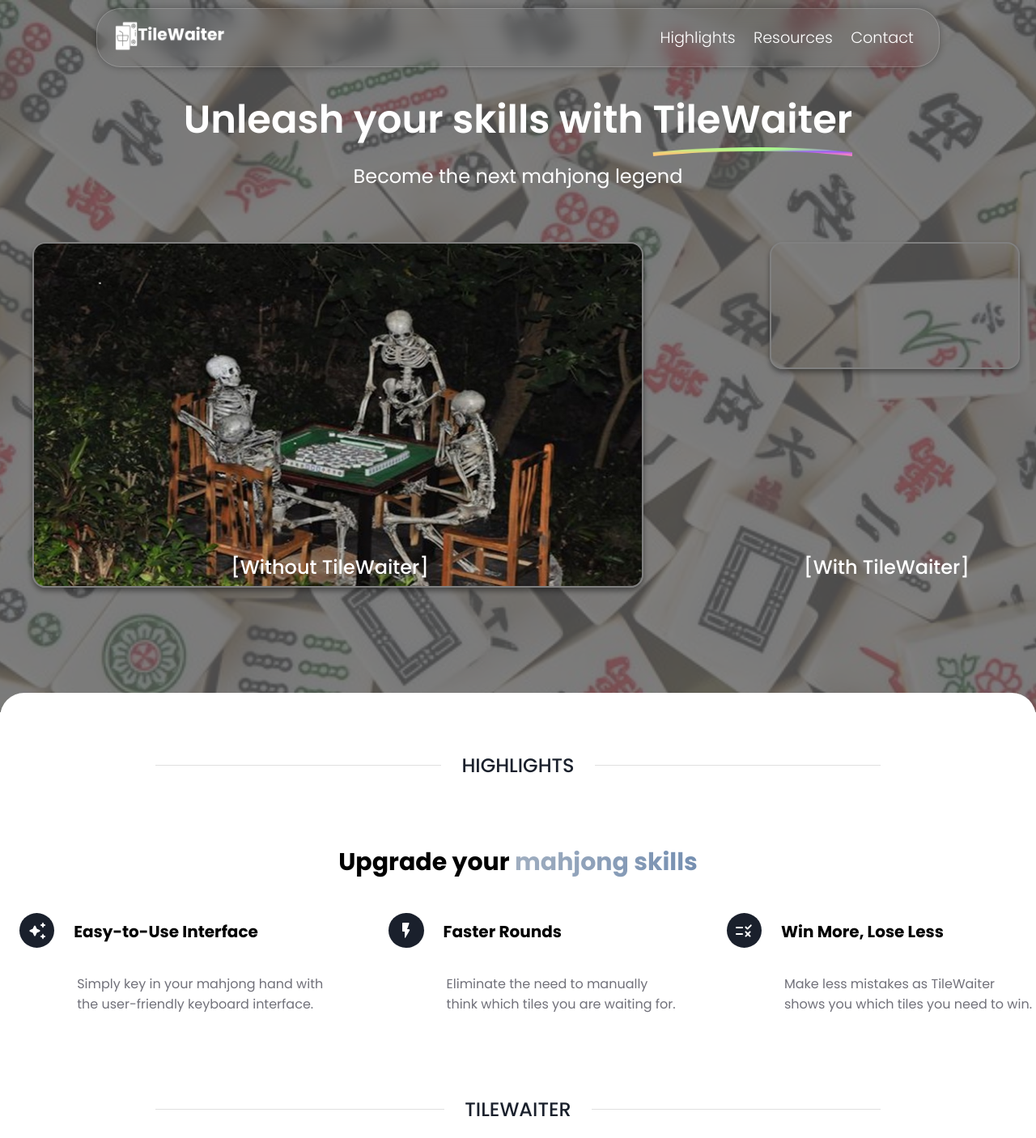
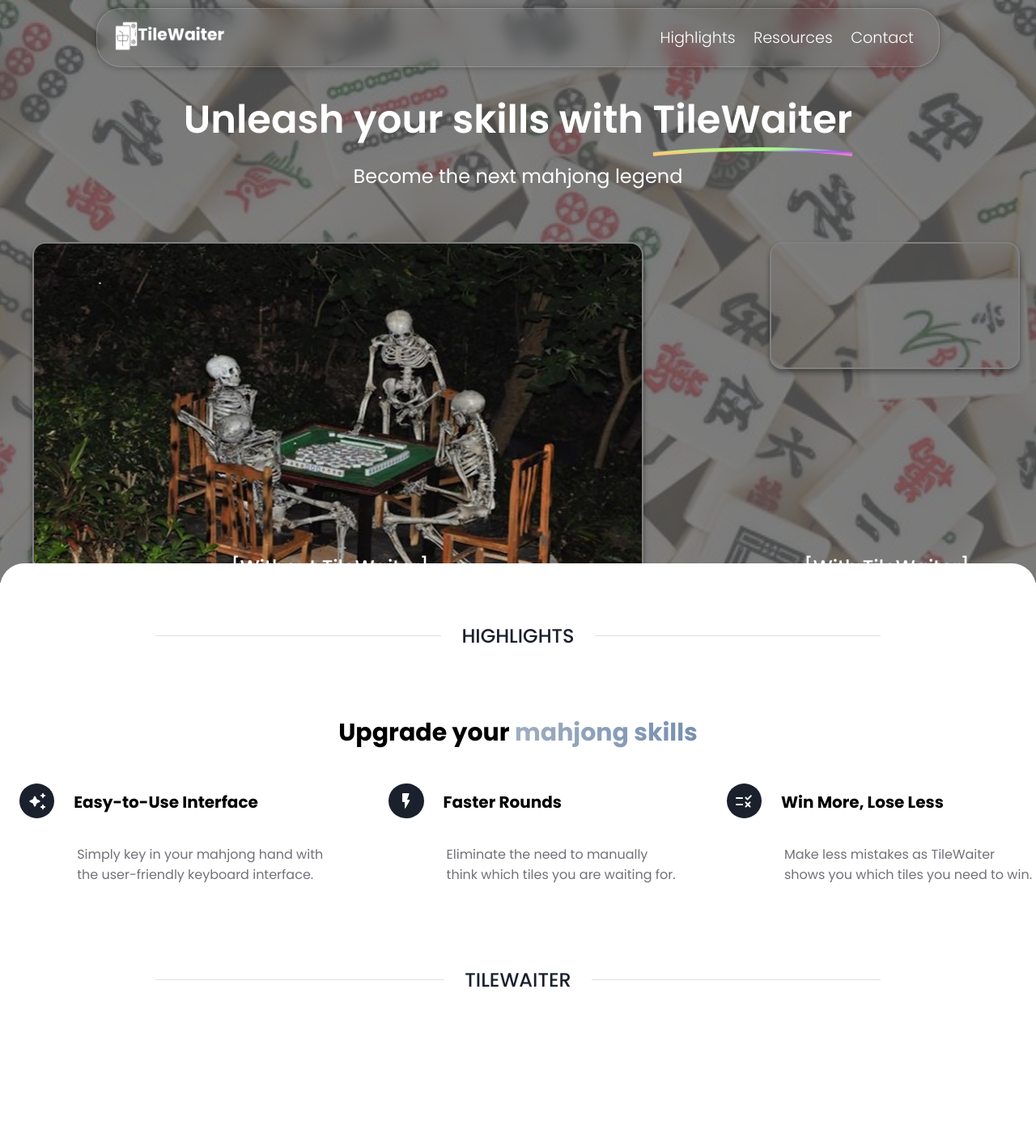
Before and after one commit to yongkotaro/mahjong, a React (Create React App) app: page / in a window 1280 px wide. Shown: the top 1406 px of the page at 81% size. Built offline with nearby package versions, Linux system fonts and the light colour scheme; grey boxes are pictures that could not be loaded.

Commit message:
Fix styling for Home page

```diff
--- a/src/containers/Header/Header.css
+++ b/src/containers/Header/Header.css
@@ -1,9 +1,9 @@
 .header-container {
     background-color: rgba(0, 0, 0, 0.5);
-    height: 90vh;
+    height: 80vh;
     width: 100%;
     z-index: 1;
-    padding-bottom: 10rem;
+    padding-bottom: 5rem;
 }
 
 .header-container:before {
@@ -21,6 +21,6 @@
 
     .header-container,
     .header-container:before {
-        height: 60vh;
+        height: 55vh;
     }
 }
--- a/src/containers/Home/Home.css
+++ b/src/containers/Home/Home.css
@@ -1,6 +1,12 @@
 .main {
   font-family: 'Poppins';
   text-align: center;
+}
+
+.placeholder-row-container {
+  height: 80px;
+  padding-top: 20px;
+  padding-bottom: 20px;
 }
 
 .winning-tiles {
@@ -32,6 +38,12 @@
 }
 
 @media (max-width: 768px) {
+  .placeholder-row-container {
+    height: 40px;
+    padding-top: 5px;
+    padding-bottom: 10px;
+  }
+
   .winning-tiles {
     font-size: 0.5rem;
   }
--- a/src/containers/Home/Home.tsx
+++ b/src/containers/Home/Home.tsx
@@ -32,7 +32,9 @@
           TILEWAITER
         </span>
       </Divider>
-      <PlaceholderRow images={placeholderImages} onTileClick={handleImageRemove} slideUp={slideUp} />
+      <div className="placeholder-row-container">
+        <PlaceholderRow images={placeholderImages} onTileClick={handleImageRemove} slideUp={slideUp} />
+      </div>
       <KeyboardButtons
         placeholderImages={placeholderImages}
         setPlaceholderImages={setPlaceholderImages}
```
